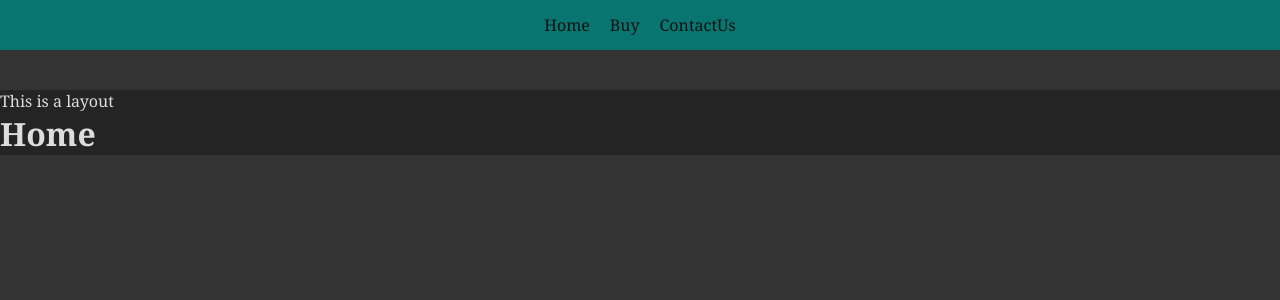
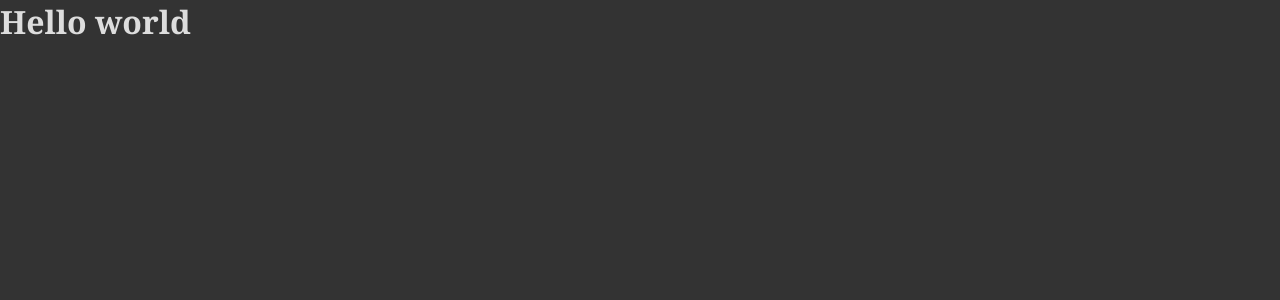
Before and after one commit to AdemLayes/learn-react, a React (Create React App) app: page / in a window 1280 px wide. Shown: the top 300 px of the page. Built offline with nearby package versions, Linux system fonts and the light colour scheme.

Commit message:
making README.md file and ready for start learning react hooks

```diff
--- a/src/App.js
+++ b/src/App.js
@@ -1,27 +1,9 @@
 import React from 'react'
-import "./style.scss"
-import {Routes, Route, Outlet} from 'react-router-dom'
-import Nav from "./Components/Nav.js"
-import Home from './pages/Home.js'
-import ContactUs from './pages/ContactUs.js'
-import Buy from './pages/Buy.js'
 
-
-export default function() {
-  let arr = ["Adem", "Jhon", "Matheo"]
+export default function () {
   return (
     <>
-      <Nav />
-      <div id="router">
-      <Routes>
-        <Route path='/' element={<p>This is a layout<Outlet /></p>}>
-          <Route index element={<Home />} />
-          <Route path='contactUs' element={<ContactUs />} />
-          <Route path='buy' element={<Buy />} />
-        </Route>
-      </Routes>
-      <Outlet />
-      </div>
+      <h1>Hello world</h1>
     </>
   )
 }
--- a/src/Components/Nav.js
+++ /dev/null
@@ -1,14 +0,0 @@
-import React from 'react'
-import {Link} from 'react-router-dom'
-
-export default function Nav() {
-  return (
-  <>
-    <nav>
-      <li><Link to="/">Home</Link></li>
-      <li><Link to="/buy">Buy</Link></li>
-      <li><Link to="/contactUs">ContactUs</Link></li>
-    </nav>
-  </>
-  )
-};
--- a/src/index.css
+++ b/src/index.css
@@ -9,49 +9,3 @@ body {
 }
 
 /* App */
-#router{
-  margin: 40px 0 20px;
-  background: #00000049;
-}
-#secoundLinkContainer{
-  margin: 20px 0 10px;
-  background: #01b39569;
-  min-height: 50px;
-  display: flex;
-  align-items: center;
-}
-#secoundLinkContainer a{
-  text-decoration: none;
-  color: #eee;
-  padding: 5px 10px;
-  margin-right: 10px;
-  background-color: rgba(0, 0, 0, 0.1);
-}
-#secoundLinkContainer a:active{
-  background-color: rgba(0, 0, 0, 0.3);
-}
-
-/* Nav.js */
-nav{
-  background: #087570;
-  min-height: 50px;
-  width: 100%;
-  display: flex;
-  justify-content: center;
-  align-items: center;
-}
-nav li{
-  list-style: none;
-  padding: 5px 10px;
-}
-nav li:hover{
-  background-color: #3333333f;
-  color: #ddd;
-  cursor: pointer;
-}
-nav li a{
-  color: #111;
-  text-decoration: none;
-  width: 100%;
-  height: 100%;
-}
--- a/src/index.js
+++ b/src/index.js
@@ -1,15 +1,12 @@
 import React from 'react';
 import ReactDOM from 'react-dom/client';
-import { BrowserRouter} from 'react-router-dom';
 import './index.css';
 import App from "./App.js"
 
 const root = ReactDOM.createRoot(document.getElementById('root'));
 root.render(
   <React.StrictMode>
-  <BrowserRouter>
     <App />
-  </BrowserRouter>
   </React.StrictMode>
 );
 
--- a/src/pages/Buy.js
+++ /dev/null
@@ -1,10 +0,0 @@
-import React from 'react'
-import { Outlet } from 'react-router-dom'
-
-export default function Buy() {
-  return (
-    <>
-      <h1>Buy</h1>
-    </>
-    )
-};
--- a/src/pages/ContactUs.js
+++ /dev/null
@@ -1,5 +0,0 @@
-import React from 'react'
-
-export default function ContactUs() {
-  return <h1>Contact us</h1>
-};
--- a/src/pages/Home.js
+++ /dev/null
@@ -1,7 +0,0 @@
-import React from 'react'
-
-export default function Home() {
-  return (
-    <h1>Home</h1>
-  )
-};
```
Also changed, not shown: src/style.scss (deleted), 1 other file (tests, documents, lock files or other folders).
